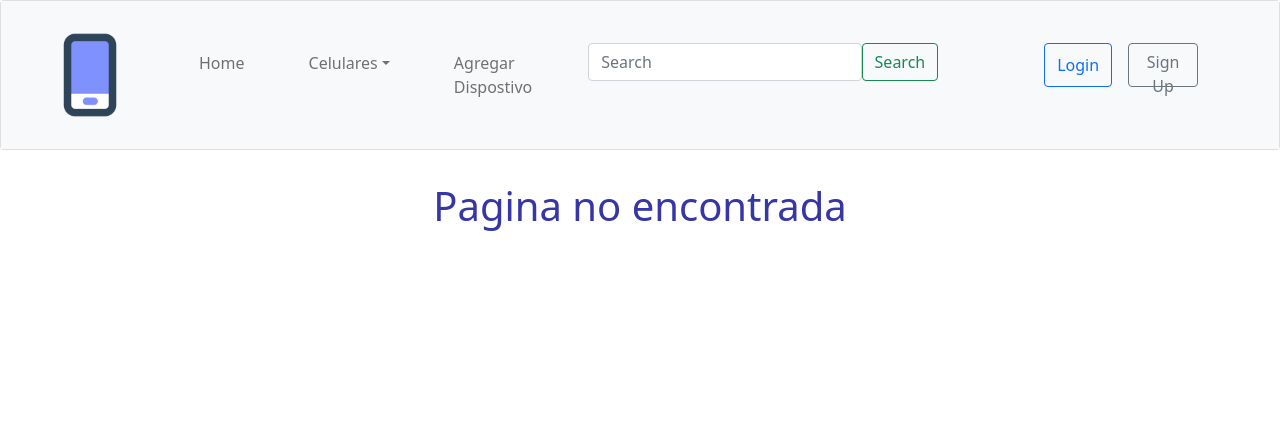
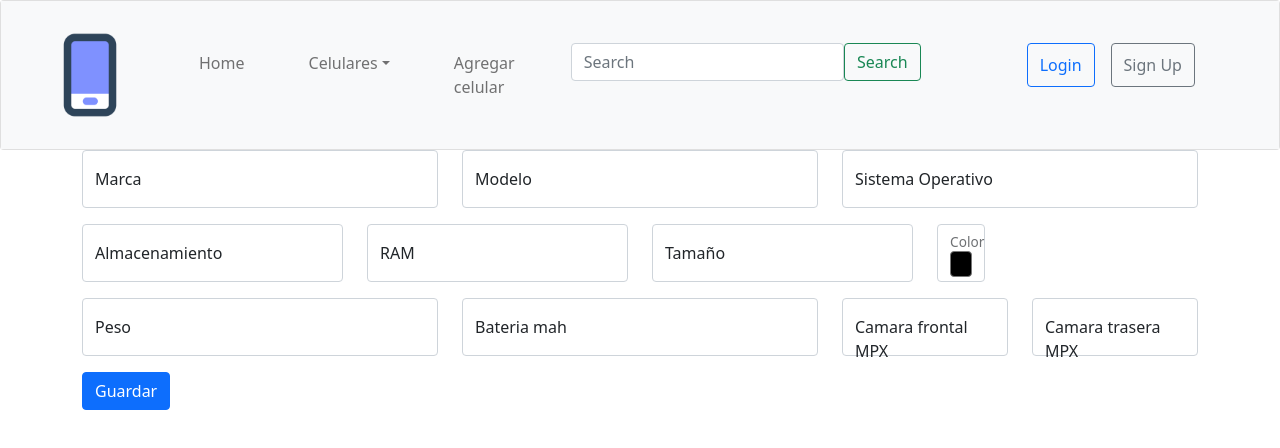
Before and after one commit to DanyGuerra/celulapp-equipo7, a React (Create React App) app: page /agregar-celular in a window 1280 px wide. Shown: the top 448 px of the page. Built offline with nearby package versions, Linux system fonts and the light colour scheme.

Commit message:
Routeo de la barra de navegacion

```diff
--- a/src/components/App.js
+++ b/src/components/App.js
@@ -5,6 +5,7 @@ import "../css/App.css";
 import Home from "./Home";
 import { BrowserRouter as Router, Switch, Route } from "react-router-dom";
 import NotFound from "./NotFound";
+import RegistrarCelular from "./RegistrarCelular";
 class App extends React.Component {
   state = {};
 
@@ -13,10 +14,8 @@ class App extends React.Component {
       <Router>
         <Header />
         <Switch>
-          <Route exact path="/">
-            <Home />
-          </Route>
-
+          <Route exact path="/" component={Home} />
+          <Route path="/agregar-celular" component={RegistrarCelular} />
           <Route path="*" component={NotFound} />
         </Switch>
       </Router>
--- a/src/components/Navbar.js
+++ b/src/components/Navbar.js
@@ -1,9 +1,15 @@
 import React from "react";
-import { Navbar, Nav, Container, NavDropdown, Image } from "react-bootstrap";
+import {
+  Navbar,
+  Nav,
+  Container,
+  NavDropdown,
+  Image,
+  NavLink,
+} from "react-bootstrap";
 import Botones from "./Botones";
 import "../css/Navbar.css";
 import Input from "./InputGroup";
-import { Link } from "react-router-dom";
 
 function NavbarElement() {
   return (
@@ -20,14 +26,7 @@ function NavbarElement() {
         <Navbar.Toggle aria-controls="basic-navbar-nav" />
         <Navbar.Collapse id="basic-navbar-nav">
           <Nav className="me-auto">
-            <Nav.Link>
-              <Link
-                to="/"
-                style={{ color: "inherit", textDecoration: "inherit" }}
-              >
-                Home
-              </Link>
-            </Nav.Link>
+            <NavLink href="/">Home</NavLink>
             <NavDropdown title="Celulares" id="basic-nav-dropdown">
               <NavDropdown.Item href="#action/3.1">Categorias</NavDropdown.Item>
               <NavDropdown.Item href="#action/3.2">
@@ -39,7 +38,7 @@ function NavbarElement() {
                 Separated link
               </NavDropdown.Item>
             </NavDropdown>
-            <Nav.Link href="#link">Agregar Dispostivo</Nav.Link>
+            <NavLink href="/agregar-celular">Agregar celular</NavLink>
 
             {/*<Input/>*/}
 
--- a/src/components/NotFound.js
+++ b/src/components/NotFound.js
@@ -1,5 +1,23 @@
+import { Link } from "react-router-dom";
+
 const NotFound = () => {
-  return <h1>Pagina no encontrada</h1>;
+  return (
+    <>
+      <h1>Pagina no encontrada</h1>
+      <h1>
+        <Link
+          to="/"
+          style={{
+            color: "#12B6BB",
+            textDecoration: "none",
+            fontSize: "30px",
+          }}
+        >
+          Regresar a inicio
+        </Link>
+      </h1>
+    </>
+  );
 };
 
 export default NotFound;
```
Also changed, not shown: src/components/RegistrarCelular.js (+16 -37 lines).
